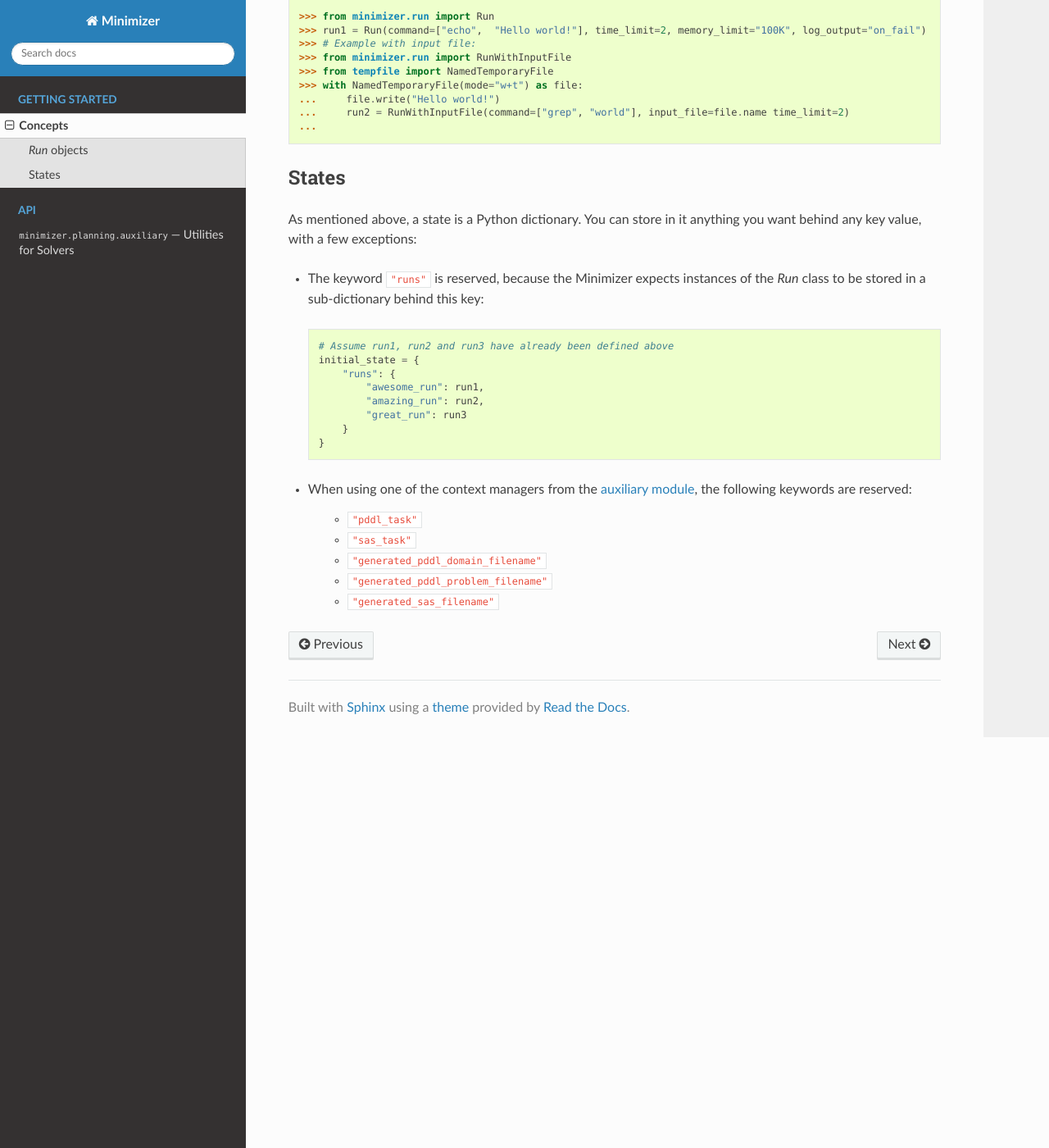
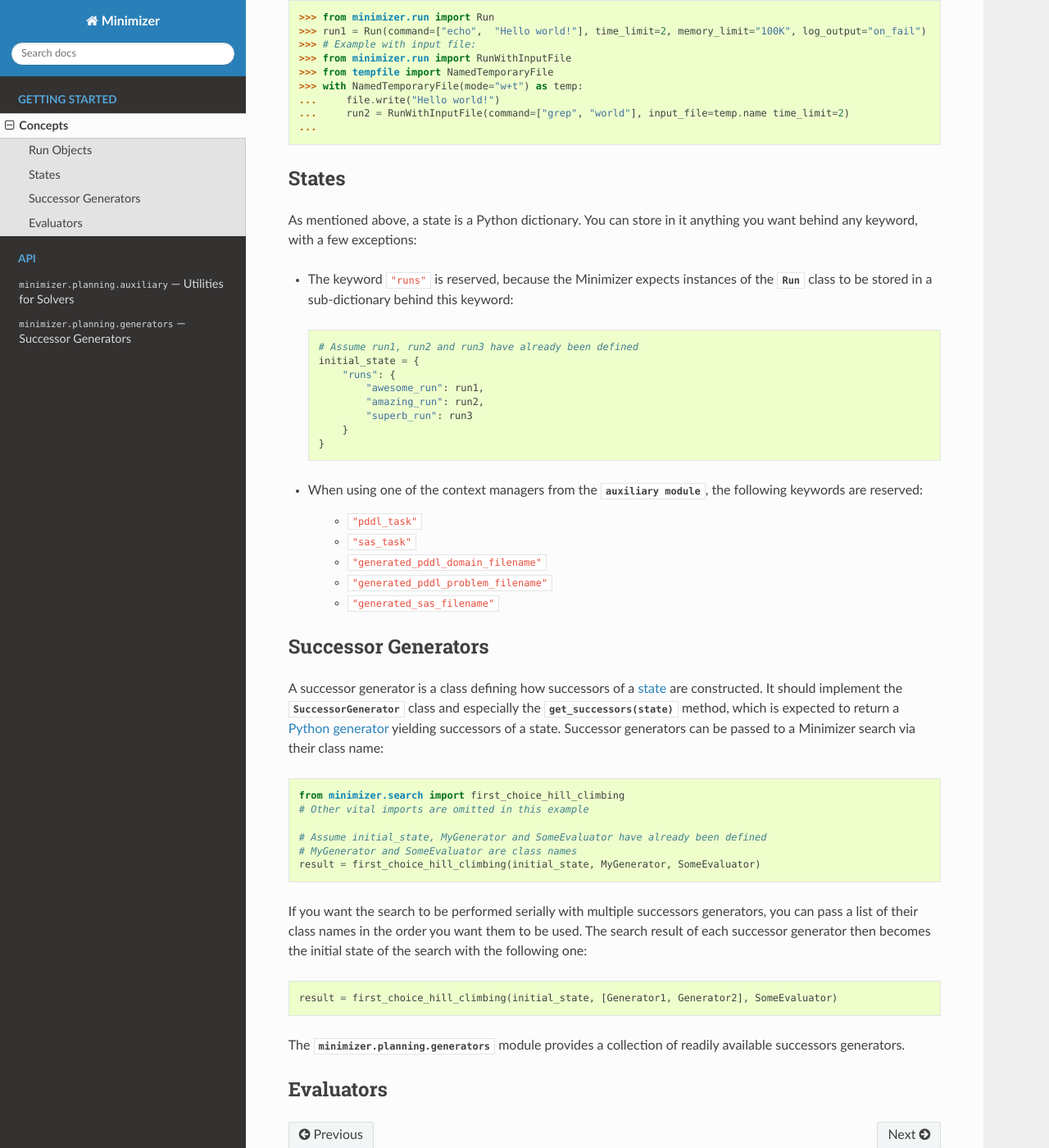
Before and after one commit to aibasel/machetli, a Sphinx documentation site: the page built from docs/concepts.rst, in a window 1280 px wide and 1400 px high, scrolled down 697 px. Shown: the whole window at 82% size. Built offline with Sphinx 7.4.7 and the Read the Docs theme 2.0.0, drawn with Linux system fonts in a browser that asks for light colours; some of the changed text lies outside the part shown.

Commit message:
[documentation] Write concept documentation up to successor generators.

```diff
--- a/docs/concepts.rst
+++ b/docs/concepts.rst
@@ -26,33 +27,63 @@ Examples of defining a run:
 >>> # Example with input file:
 >>> from minimizer.run import RunWithInputFile
 >>> from tempfile import NamedTemporaryFile
->>> with NamedTemporaryFile(mode="w+t") as file:
+>>> with NamedTemporaryFile(mode="w+t") as temp:
 ...     file.write("Hello world!")
-...     run2 = RunWithInputFile(command=["grep", "world"], input_file=file.name time_limit=2)
+...     run2 = RunWithInputFile(command=["grep", "world"], input_file=temp.name time_limit=2)
 ...
+
+.. _state_concept:
 
 States
 ------
+As mentioned above, a state is a Python dictionary. You can store in it anything you want behind any keyword, with a few exceptions:
 
-As mentioned above, a state is a Python dictionary. You can store in it anything you want behind any key value, with a few exceptions:
-
-- The keyword ``"runs"`` is reserved, because the Minimizer expects instances of the *Run* class to be stored in a sub-dictionary behind this key:
+- The keyword ``"runs"`` is reserved, because the Minimizer expects instances of the :class:`Run<minimizer.Run>` class to be stored in a sub-dictionary behind this keyword:
 
  .. code-block:: python
 
-    # Assume run1, run2 and run3 have already been defined above
+    # Assume run1, run2 and run3 have already been defined
     initial_state = {
         "runs": {
             "awesome_run": run1,
             "amazing_run": run2,
-            "great_run": run3
+            "superb_run": run3
         }
     }
 
-- When using one of the context managers from the :ref:`auxiliary module <auxiliary>`, the following keywords are reserved:
+- When using one of the context managers from the :mod:`auxiliary module <minimizer.planning.auxiliary>`, the following keywords are reserved:
 
     - ``"pddl_task"``
     - ``"sas_task"``
     - ``"generated_pddl_domain_filename"``
     - ``"generated_pddl_problem_filename"``
     - ``"generated_sas_filename"``
+
+.. _succ_gen_concept:
+
+Successor Generators
+--------------------
+A successor generator is a class defining how successors of a :ref:`state<state_concept>` are constructed.
+It should implement the :class:`SuccessorGenerator<minimizer.planning.generators.SuccessorGenerator>` class and especially the :meth:`get_successors(state)<minimizer.planning.generators.SuccessorGenerator.get_successors>` method, which is expected to return a `Python generator <https://docs.python.org/3/glossary.html#term-generator>`_ yielding successors of a state. Successor generators can be passed to a Minimizer search via their class name:
+
+.. code-block:: python
+
+    from minimizer.search import first_choice_hill_climbing
+    # Other vital imports are omitted in this example
+
+    # Assume initial_state, MyGenerator and SomeEvaluator have already been defined
+    # MyGenerator and SomeEvaluator are class names
+    result = first_choice_hill_climbing(initial_state, MyGenerator, SomeEvaluator)
+
+If you want the search to be performed serially with multiple successors generators, you can pass a list of their class names in the order you want them to be used. The search result of each successor generator then becomes the initial state of the search with the following one:
+
+.. code-block:: python
+
+    result = first_choice_hill_climbing(initial_state, [Generator1, Generator2], SomeEvaluator)
+
+The :mod:`minimizer.planning.generators` module provides a collection of readily available successors generators.
+
+.. _evaluator_concept:
+
+Evaluators
+----------
--- a/docs/index.rst
+++ b/docs/index.rst
@@ -20,3 +20,4 @@
    :caption: API
 
    minimizer.planning.auxiliary
+   minimizer.planning.generators
--- a/docs/minimizer.planning.generators.rst
+++ b/docs/minimizer.planning.generators.rst
@@ -2,7 +2,7 @@
 :mod:`minimizer.planning.generators` --- Successor Generators
 =============================================================
 
-Successor generators in the scope of the **Minimizer** are classes with a :meth:`get_successors() <minimizer.planning.generators.SuccessorGenerator.get_successors>` method defining how successors of a *state* should be constructed. The base class :class:`SuccessorGenerator <minimizer.planning.generators.SuccessorGenerator>` has the following form:
+Successor generators in the scope of the Minimizer are classes with a :meth:`get_successors(state)<minimizer.planning.generators.SuccessorGenerator.get_successors>` method defining how successors of a *state* should be constructed. The base class :class:`SuccessorGenerator <minimizer.planning.generators.SuccessorGenerator>` has the following form:
 
 .. autoclass:: minimizer.planning.generators.SuccessorGenerator
     :members: get_successors
```
Also changed, not shown: other parts of docs/concepts.rst (+9 -8 lines).
